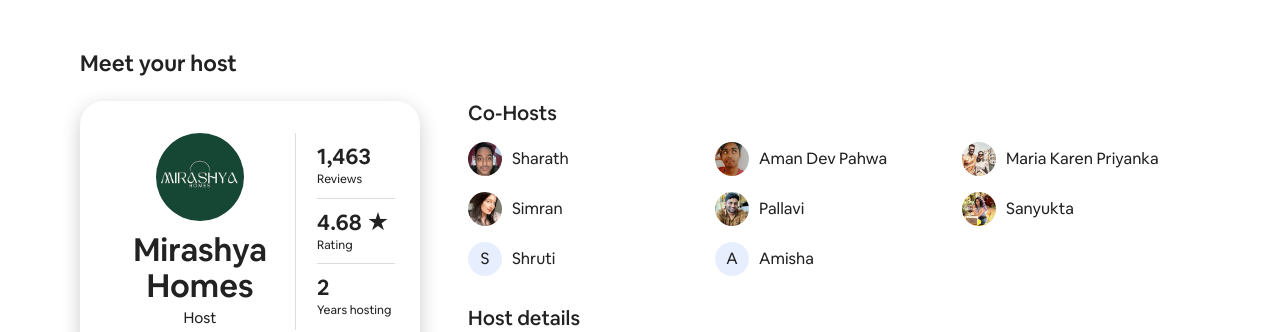
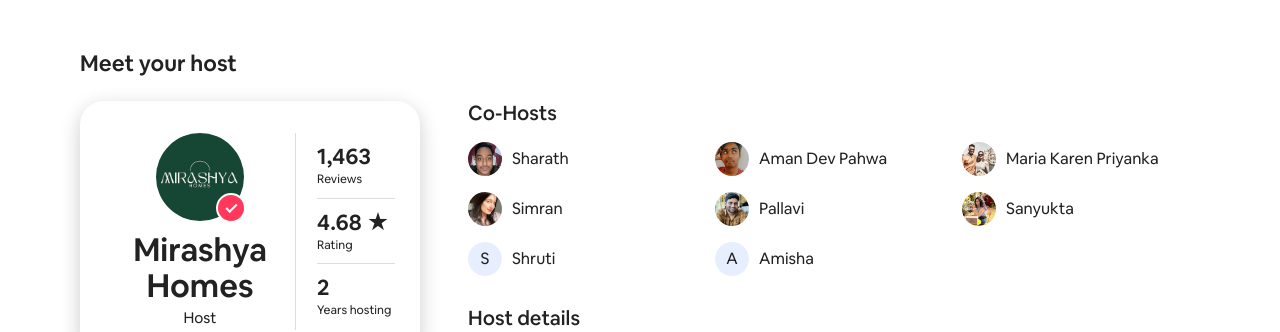
Before and after one commit to Ayuuusshhhhhhhhh/playpower2, a React (Vite) app: page / in a window 1280 px wide. Shown: the part 4980-5312 px from the top of the page. Built offline with nearby package versions, Linux system fonts and the light colour scheme.

Commit message:
transition

```diff
--- a/src/components/HostSection.jsx
+++ b/src/components/HostSection.jsx
@@ -11,8 +11,12 @@
           <div className="host-card">
             <div className="host-card-main">
               <div className="host-logo">
-                <img src="/images/host.jpeg" alt="Mirashya Homes" />
-              </div>
+  <img src="/images/host.jpeg" alt="Mirashya Homes" />
+
+  <span className="verified-badge" aria-label="Verified host">
+    <span className="verified-check"></span>
+  </span>
+</div>
 
               <h3>
                 Mirashya
--- a/src/styles.css
+++ b/src/styles.css
@@ -140,6 +140,7 @@
   align-items:center;
   gap:7px;
   text-decoration:underline
+
 }
 .title-actions button.saved {
   color:var(--airbnb);
@@ -3748,3 +3749,54 @@
   height: 100%;
   object-fit: cover;
 }
+
+.host-logo {
+  position: relative;
+  overflow: visible;
+}
+
+.host-logo img {
+  border-radius: 50%;
+}
+
+.verified-badge {
+  position: absolute;
+  right: -2px;
+  bottom: -2px;
+  width: 30px;
+  height: 30px;
+  border-radius: 50%;
+  background: #ff385c;
+  border: 2px solid #fff;
+  box-sizing: border-box;
+  display: flex;
+  align-items: center;
+  justify-content: center;
+}
+
+.verified-check {
+  width: 11px;
+  height: 6px;
+  border-left: 2px solid #fff;
+  border-bottom: 2px solid #fff;
+  transform: rotate(-45deg);
+  margin-top: -2px;
+}
+.title-actions button {
+  transition: background 0.15s, transform 0.05s !important;
+}
+
+.title-actions button:hover {
+  background: #ebebeb !important;
+}
+
+.title-actions button:active {
+  transform: scale(0.96) !important;
+}
+.search-pill {
+  transition: box-shadow 0.2s ease;
+}
+
+.search-pill:hover {
+  box-shadow: 0 2px 8px #00000020 !important;
+}
```
